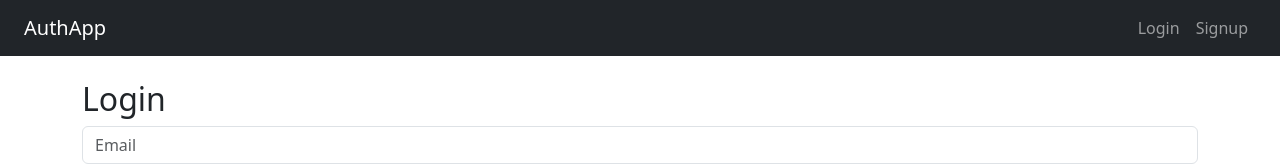
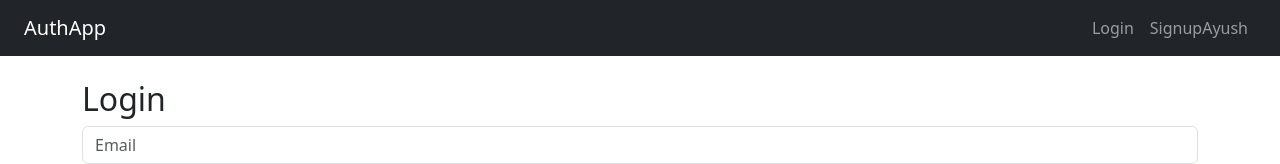
Before and after one commit to Anni-3802/crypto_project, a React (Vite) app in the folder client/: page / in a window 1280 px wide. Shown: the top 164 px of the page. Built offline with nearby package versions, Linux system fonts and the light colour scheme.

Commit message:
Header file changes

```diff
--- a/client/src/components/Navbar.jsx
+++ b/client/src/components/Navbar.jsx
@@ -17,7 +17,7 @@
               <Link className="nav-link" to="/">Login</Link>
             </li>
             <li className="nav-item mx-2">
-              <Link className="nav-link" to="/signup">Signup</Link>
+              <Link className="nav-link" to="/signup">SignupAyush</Link>
             </li>
           </>
         ) : (
```
